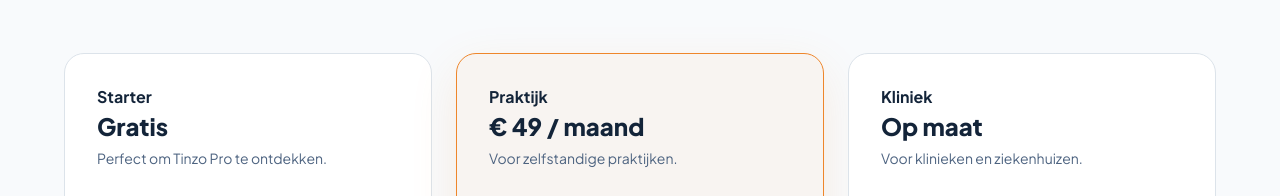
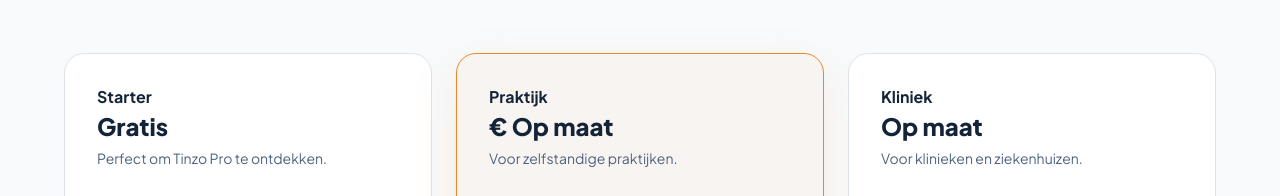
Before and after one commit to koenster-hub/Azula-Pro, a plain HTML site: page index.html in a window 1280 px wide. Shown: the part 4265-4461 px from the top of the page. Drawn offline with Linux system fonts and the light colour scheme.

Commit message:
Update index.html

```diff
--- a/index.html
+++ b/index.html
@@ -1104,7 +1104,7 @@
       <!-- Praktijk (highlighted) -->
       <div class="plan-card highlighted fade-up fade-up-delay-2">
         <div class="plan-name">Praktijk</div>
-        <div class="plan-price">€ 49 / maand</div>
+        <div class="plan-price">€ Op maat</div>
         <div class="plan-desc">Voor zelfstandige praktijken.</div>
         <ul class="plan-features">
           <li><svg fill="none" stroke="currentColor" stroke-width="2.5" viewBox="0 0 24 24"><polyline points="20 6 9 17 4 12"/></svg>Tot 3 behandelaars</li>
```
